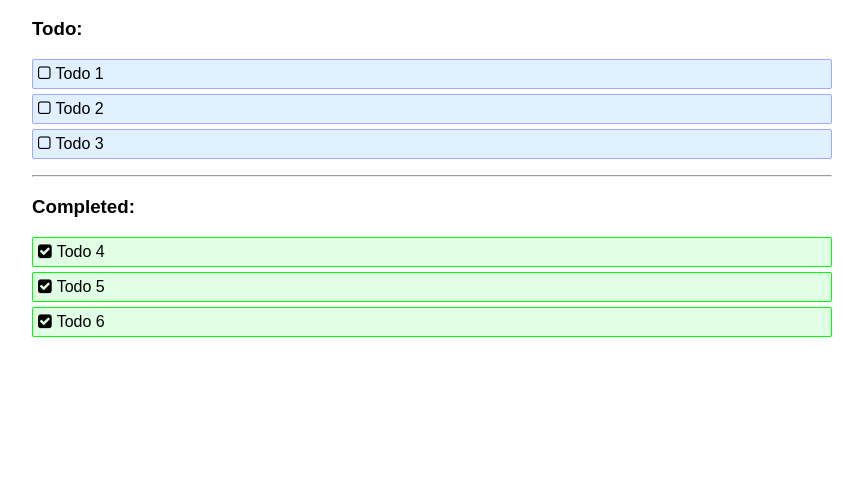
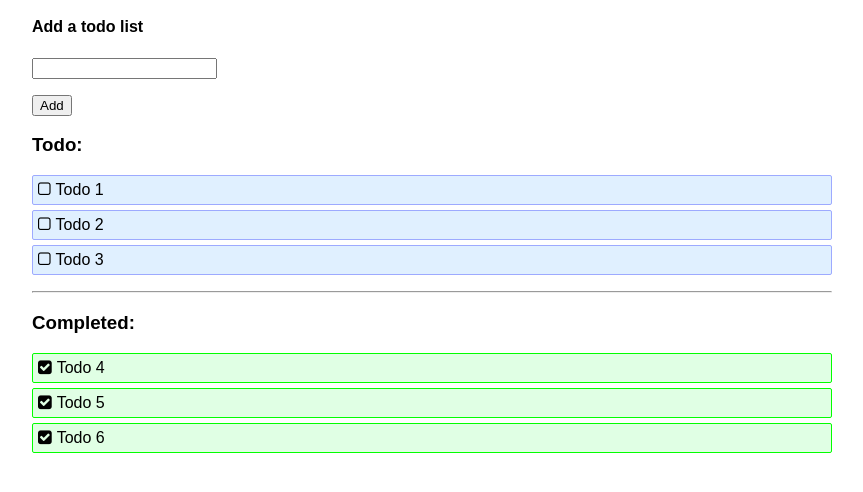
Before and after one commit to samdemaeyer/todo-experiment, a website: page index.html in a window 1280 px wide. Shown: the part 48-540 px from the top of the page, without its empty margins (208-1071 px from the left). Drawn offline with Linux system fonts and the light colour scheme.

Commit message:
added a text box

```diff
--- a/index.html
+++ b/index.html
@@ -11,7 +11,13 @@
 <body>
   <div class="container">
 
+
     <h1 class="title">Todo List</h1>
+    <h4>Add a todo list</h4>
+    <p>
+      <input id="entered-listItem">
+    </p>
+    <button>Add</button>
 
     <div class="todo-list-wrapper">
       <h3>Todo:</h3>
```
